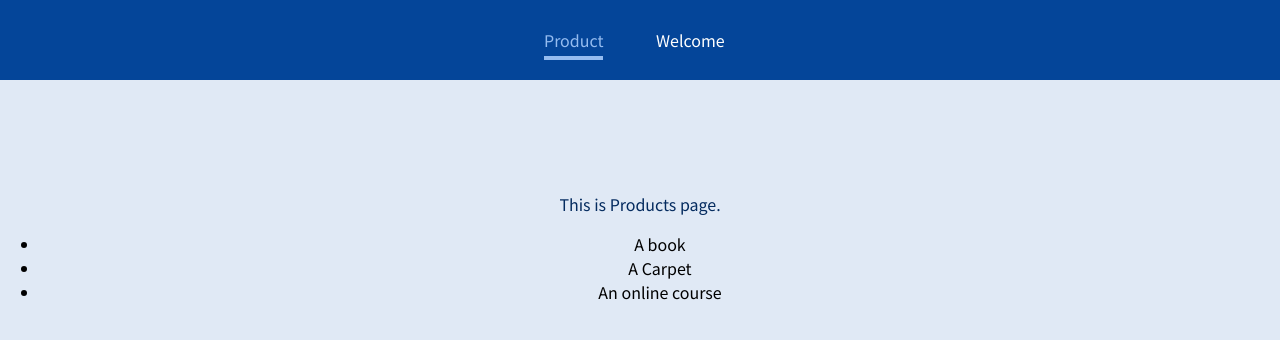
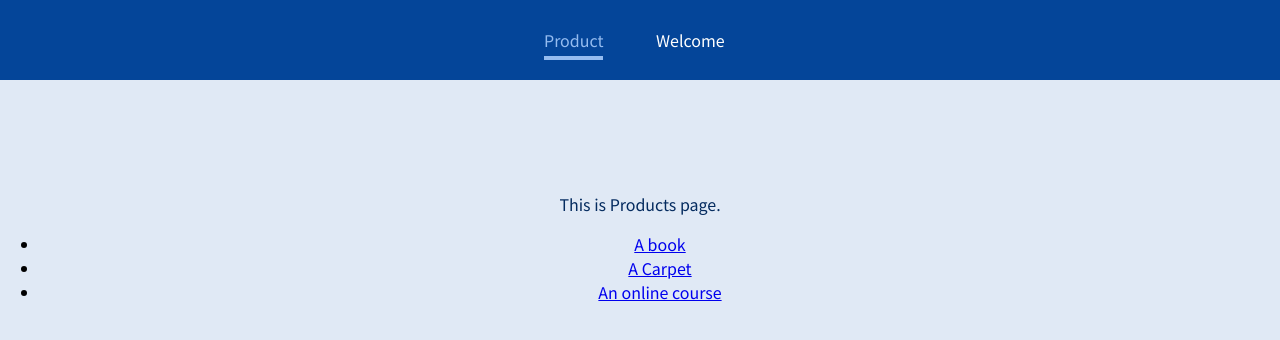
Before and after one commit to surajsgh/React-Router, a JavaScript app: page /products in a window 1280 px wide. Shown: the top 340 px of the page. Built offline with nearby package versions, Linux system fonts and the light colour scheme.

Commit message:
Use switch and exact for configuring routes.

```diff
--- a/src/App.js
+++ b/src/App.js
@@ -1,4 +1,4 @@
-import { Route } from "react-router-dom";
+import { Route, Switch } from "react-router-dom";
 
 import Welcome from "./pages/Welcome";
 import Products from "./pages/Products";
@@ -10,15 +10,17 @@ function App() {
     <div>
       <MainHeader />
       <main>
+        <Switch>
           <Route path="/welcome">
             <Welcome />
           </Route>
-        <Route path="/products">
+          <Route path="/products" exact>
             <Products />
           </Route>
-        <Route path="/productDetail/:productId">
+          <Route path="/products/:productId">
             <ProductDetail />
           </Route>
+        </Switch>
       </main>
     </div>
   );
--- a/src/pages/Products.js
+++ b/src/pages/Products.js
@@ -1,11 +1,19 @@
+import { Link } from "react-router-dom";
+
 const Products = () => {
   return (
     <section>
       <p>This is Products page.</p>
       <ul>
-        <li>A book</li>
-        <li>A Carpet</li>
-        <li>An online course</li>
+        <li>
+          <Link to="/products/p1">A book</Link>
+        </li>
+        <li>
+          <Link to="/products/p2">A Carpet</Link>
+        </li>
+        <li>
+          <Link to="/products/p3">An online course</Link>
+        </li>
       </ul>
     </section>
   );
```
Lines whose indentation alone changed are shown as unchanged.
